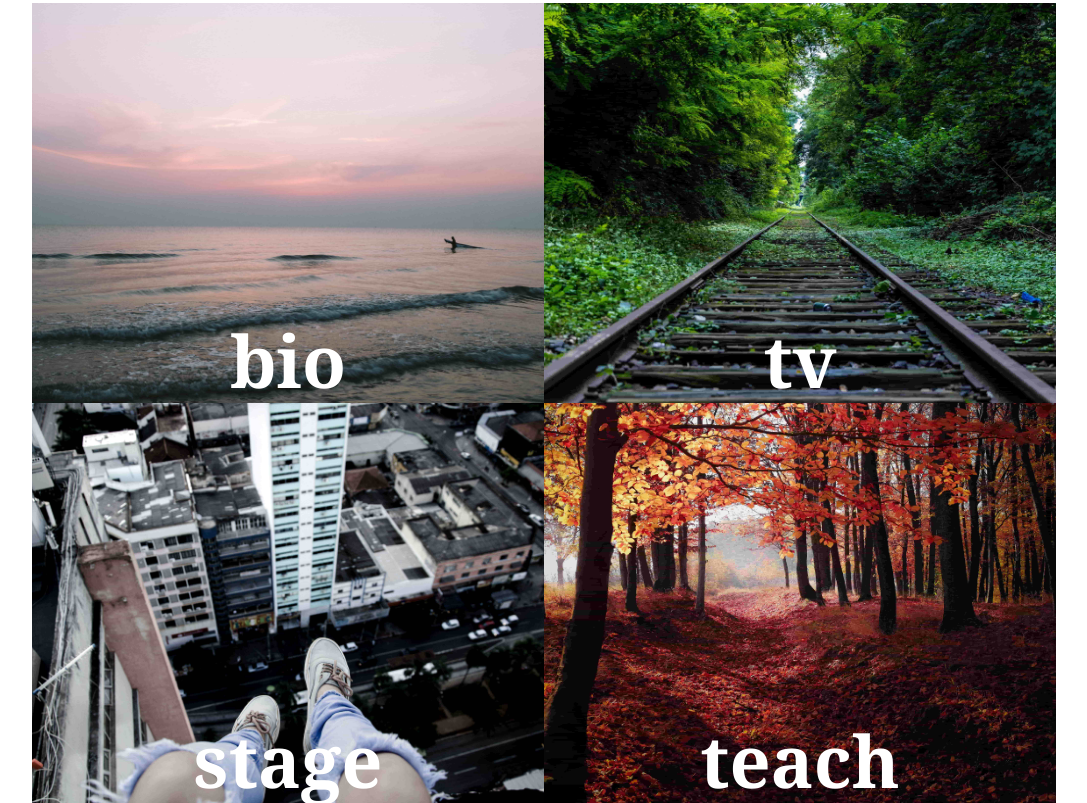
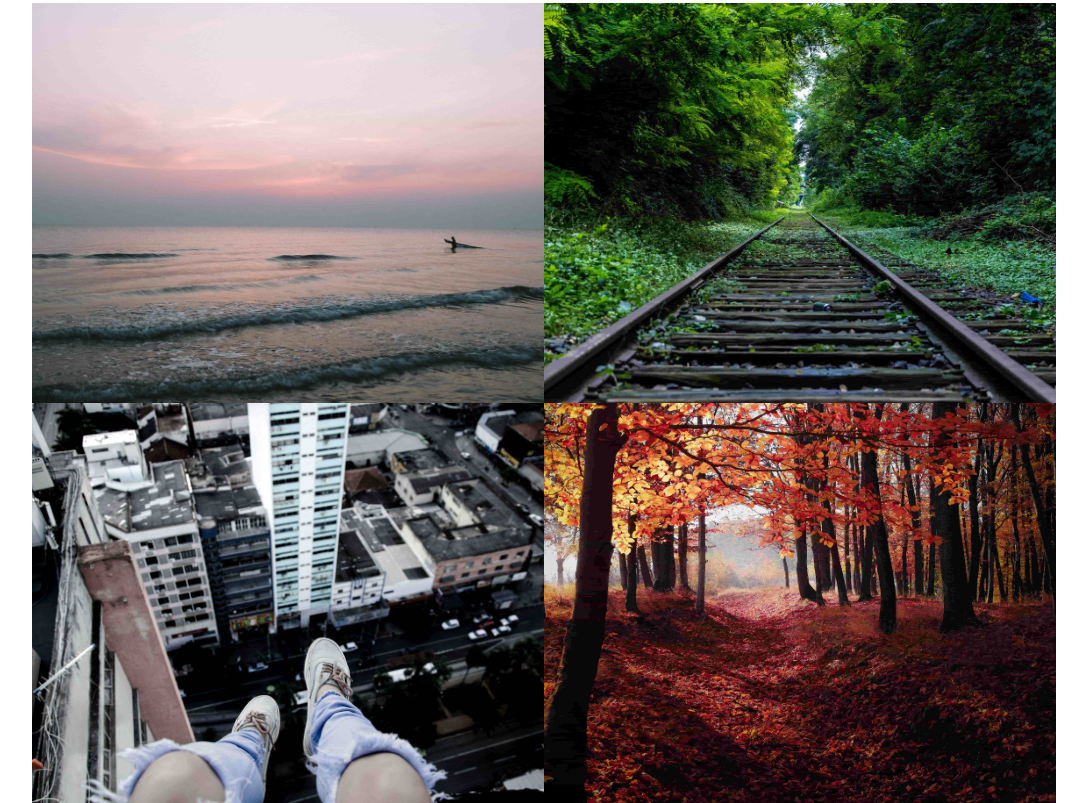
Before and after one commit to ZacharyBaker/bon-portfolio, a Gatsby site: page / in a window 1280 px wide. Shown: the part 353-1156 px from the top of the page, without its empty margins (96-1183 px from the left). Built offline with nearby package versions, Linux system fonts and the light colour scheme; Gatsby itself is replaced by a stand-in of ours; what typography-theme-stern-grove would draw is missing.

Commit message:
hide section titles

```diff
--- a/src/layouts/index.js
+++ b/src/layouts/index.js
@@ -1,7 +1,6 @@
 import React from 'react'
 import PropTypes from 'prop-types'
 import Helmet from 'react-helmet'
-
 import Header from '../components/Header'
 
 
--- a/src/pages/index.js
+++ b/src/pages/index.js
@@ -14,7 +14,9 @@ const IndexPage = () => (
 
         <Link to="/bio" className={`${s.workChild} ${s.bio}`}>
           <div className={s.section}>
-            <h3 className={s.sectionTitle}>bio</h3>
+            <div className={s.hidden}>
+              <h3 className={s.sectionTitle}>bio</h3>
+            </div>
           </div>
           <img src={ocean} alt=""/>
         </Link>
@@ -22,7 +24,9 @@ const IndexPage = () => (
 
         <Link to="/tv" className={`${s.workChild} ${s.tv}`}>
           <div className={s.section}>
-            <h3 className={s.sectionTitle}>tv</h3>
+            <div className={s.hidden}>
+              <h3 className={s.sectionTitle}>tv</h3>
+            </div>
           </div>
           <img src={track} alt=""/>
         </Link>
@@ -31,7 +35,9 @@ const IndexPage = () => (
 
         <Link to="/stage" className={`${s.workChild} ${s.stage}`}>
           <div className={s.section}>
-            <h3 className={s.sectionTitle}>stage</h3>
+            <div className={s.hidden}>
+              <h3 className={s.sectionTitle}>stage</h3>
+            </div>
           </div>
           <img src={roofFeet} alt=""/>
         </Link>
@@ -39,13 +45,15 @@ const IndexPage = () => (
 
         <Link to="/teach" className={`${s.workChild} ${s.teach}`}>
           <div className={s.section}>
-            <h3 className={s.sectionTitle}>teach</h3>
+            <div className={s.hidden}>
+              <h3 className={s.sectionTitle}>teach</h3>
+            </div>
           </div>
           <img src={fallLeaves} alt=""/>
         </Link>
 
+    </div>
 
-    </div>
   </div>
 )
 
--- a/src/pages/index.module.css
+++ b/src/pages/index.module.css
@@ -60,6 +60,11 @@
   text-align: center;
 }
 
+.hidden {
+  overflow: hidden;
+  text-align: center;
+}
+
 
 .sectionTitle {
   transform: translateX(0px) translateY(200%) translateZ(0px);
```
